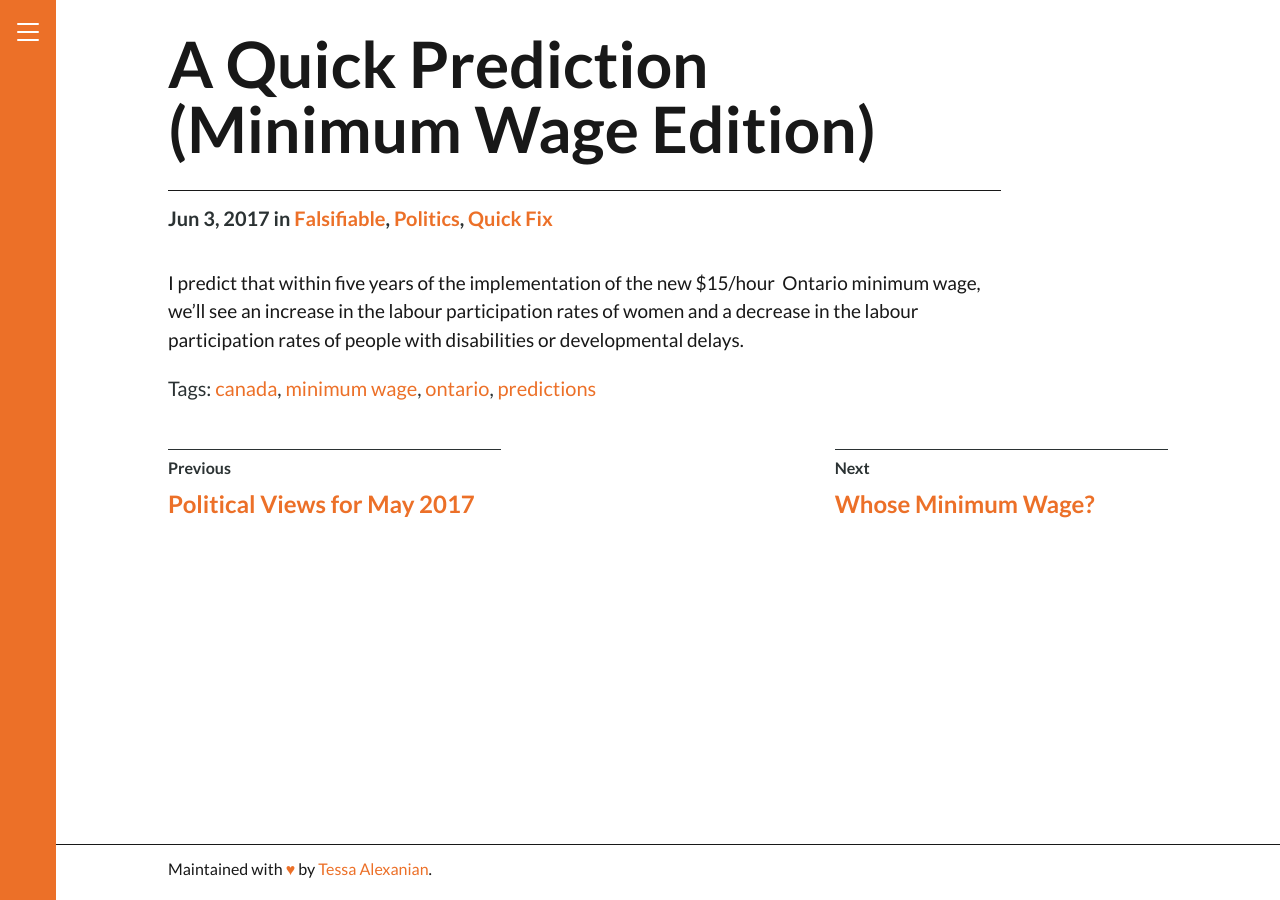
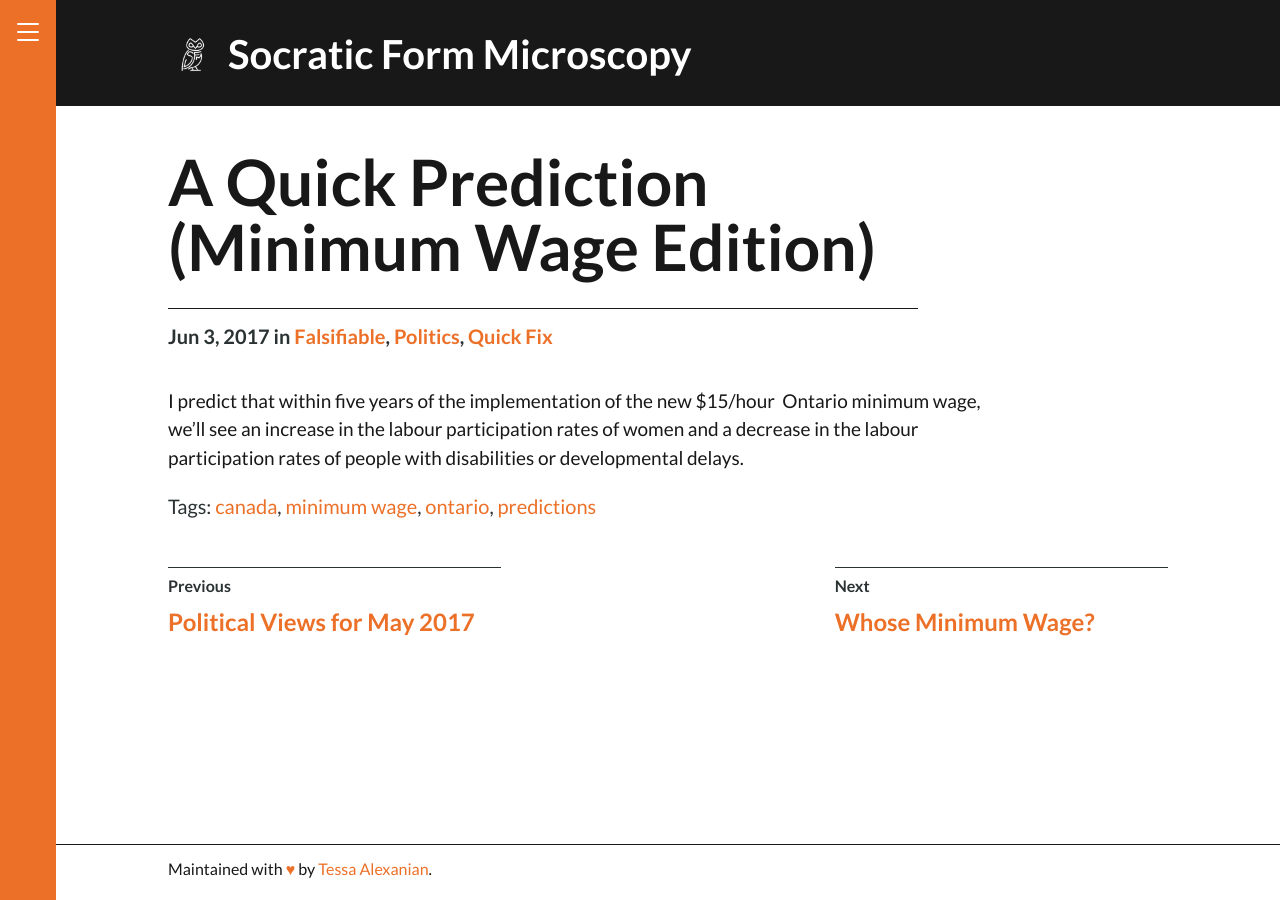
Before and after one commit to alexanian/socratic-form-microscopy, a Jekyll site: the page built from _posts/2017-06-03-a-quick-prediction-minimum-wage-edition.md, in a window 1280 px wide. Built offline with Jekyll 4.4.1, drawn with Linux system fonts in a browser that asks for light colours.

Commit message:
Add black header to posts

```diff
--- a/_layouts/post.html
+++ b/_layouts/post.html
@@ -1,6 +1,30 @@
 ---
 layout: default
 ---
+
+<header class="header-background">
+  <div class="container mx-auto px-2 mb-2 clearfix header-text post-header">
+    <img
+      width="48"
+      height="48"
+      src="{{ site.baseurl }}/wp-content/uploads/sfm-owl-black-1024-1.png"
+      class="site-logo attachment-scrawl-site-logo white-filter"
+      alt="Owl logo"
+      itemprop="logo"
+      srcset="
+      {{ site.baseurl }}/wp-content/uploads/sfm-owl-black-1024-1-300x300.png  300w,
+      {{ site.baseurl }}/wp-content/uploads/sfm-owl-black-1024-1-200x200.png  200w,
+      {{ site.baseurl }}/wp-content/uploads/sfm-owl-black-1024-1-150x150.png  150w
+      "
+      sizes="(max-width: 100px) 100vw, 300px"
+    />
+    <h1 class="inline-block col-9 sm-width-full py-2 px-2 mt-2 header-title">
+      <a href="{{ site.baseurl }}">
+        Socratic Form Microscopy
+      </a>
+    </h1>
+  </div>
+</header>
 
 <article
   class="container px-2 mx-auto"
@@ -8,12 +32,12 @@ layout: default
   itemtype="http://schema.org/BlogPosting"
 >
   <h1
-    class="h0 col-10 sm-width-full py-1 mt-3 inline-block post-title"
+    class="h0 col-9 sm-width-full py-1 mt-3 inline-block post-title"
     itemprop="name headline"
   >
     {{ page.title }}
   </h1>
-  <div class="col-10 sm-width-full mt-1 border-top-thin">
+  <div class="col-9 sm-width-full mt-1 border-top-thin">
     <p class="mb-3 py-2 bold h4">
       <time
         datetime="{{ page.date | date_to_xmlschema }}"
--- a/_sass/_custom.scss
+++ b/_sass/_custom.scss
@@ -41,6 +41,16 @@ a.site-logo-link:active {
 .post-title {
   margin-top: 0px;
   padding-top: 32px;
+}
+
+div.post-header {
+  display: flex;
+  align-items: center;
+
+  a {
+    color: white;
+    text-decoration: none;
+  }
 }
 
 a.category-head {
--- a/_sass/_theme-black.scss
+++ b/_sass/_theme-black.scss
@@ -24,11 +24,16 @@ $color-secondary: $grey !default;
   -moz-osx-font-smoothing: grayscale;
 }
 
-// hardcoded to match $orange above
+// hardcoded to convert black to match $orange above
 .orange-filter {
   filter: invert(72%) sepia(58%) saturate(5908%) hue-rotate(345deg)
     brightness(96%) contrast(92%);
 }
 
+// convert black to white
+.white-filter {
+  filter: invert(99%) hue-rotate(100deg) brightness(116%) contrast(100%);
+}
+
 // Import sass partials (used in all themes)
 @import "variables", "base", "components", "utilities", "custom";
```
